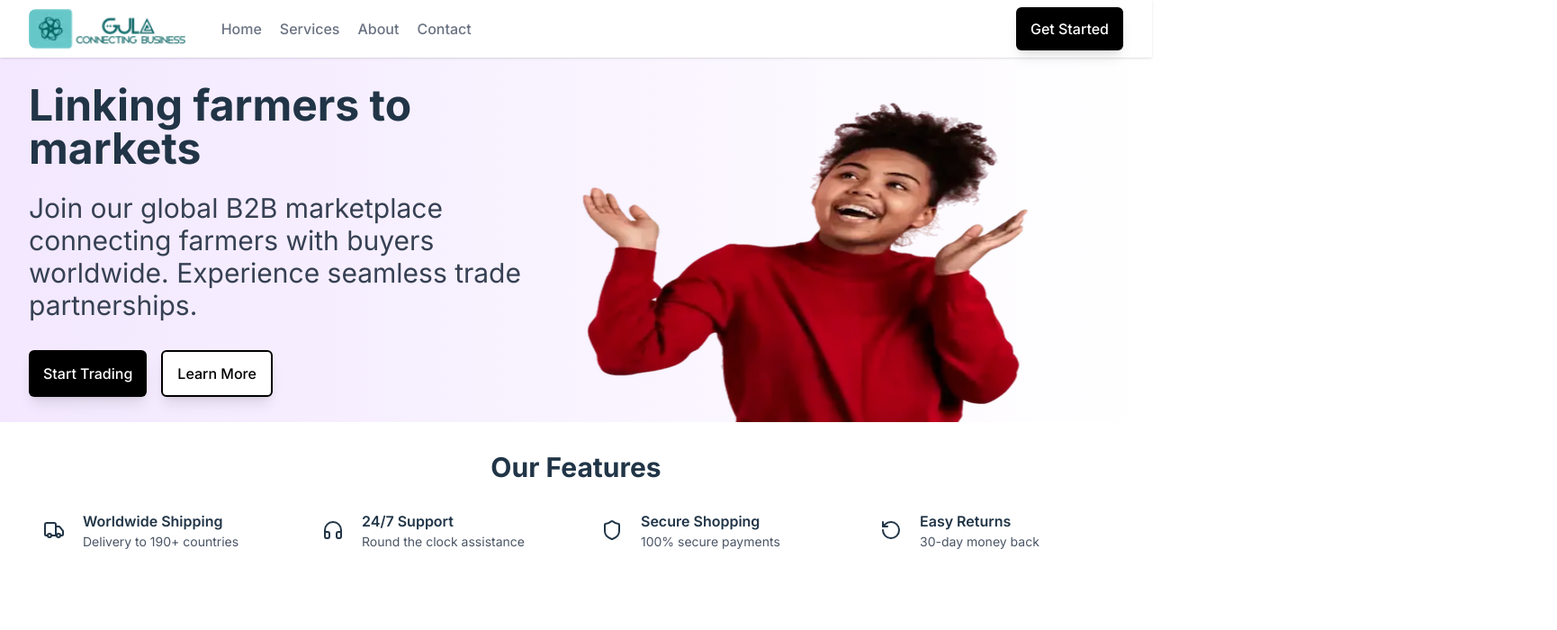
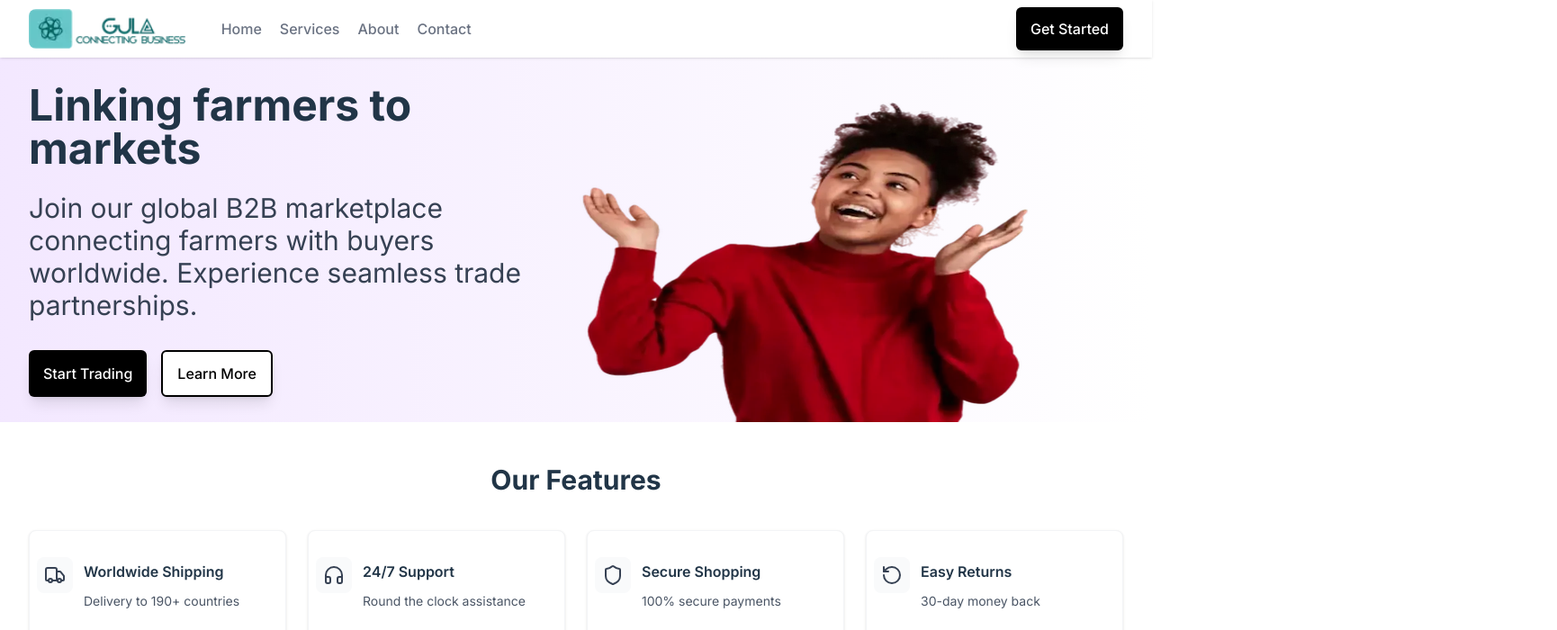
Before and after one commit to gulawebapp/gula_webapp, a React (Vite) app: page / in a window 1280 px wide. Shown: the top 700 px of the page at 90% size, 1730 px wide, since content can reach past the window. Built offline with nearby package versions, Linux system fonts and the light colour scheme.

Commit message:
added image to load critically

```diff
--- a/index.html
+++ b/index.html
@@ -8,7 +8,27 @@
       name="description"
       content="Connecting retailers with suppliers seamlessly."
     />
-
+    <!-- Preload LCP image - MOST IMPORTANT -->
+    <link
+      rel="preload"
+      as="image"
+      href="/src/components/HomePage/HeroSection/images/happy1_800.webp"
+      type="image/webp"
+      media="(min-width: 769px)"
+    />
+    <link
+      rel="preload"
+      as="image"
+      href="/src/components/HomePage/HeroSection/images/happy1_600.webp"
+      type="image/webp"
+      media="(max-width: 768px)"
+    />
+    <link
+      rel="preload"
+      as="image"
+      href="/src/components/HomePage//HeroSection/images/happy1_800.jpg"
+      type="image/jpeg"
+    />
     <title>Gula</title>
     <link href="/src/styles.css" rel="stylesheet" />
     <link rel="preconnect" href="https://fonts.googleapis.com" />
--- a/src/components/HomePage/FeaturesSection/FeaturesSection.jsx
+++ b/src/components/HomePage/FeaturesSection/FeaturesSection.jsx
@@ -28,15 +28,18 @@ const Feature = ({ feature }) => {
   const Icon = feature.icon;
 
   return (
-    <div className="flex items-start p-2 min-h-[80px] w-3xl">
-      <div className="mr-3 w-10 h-10 flex items-center justify-center flex-shrink-0">
-        <Icon className="w-6 h-6" aria-hidden="true" />
+    <div className="flex items-start p-2 w-full">
+      {/* Fixed icon container dimensions */}
+      <div className="mr-3 w-10 h-10 flex items-center justify-center flex-shrink-0 bg-gray-50 rounded-lg">
+        <Icon className="w-6 h-6 text-gray-700" aria-hidden="true" />
       </div>
-      <div className="overflow-hidden">
-        <h3 className="font-semibold text-sm md:text-base line-clamp-2 leading-tight mb-1">
+
+      {/* Fixed content area with consistent spacing */}
+      <div className="flex-1 min-w-0">
+        <h3 className="font-semibold text-sm md:text-base leading-tight mb-1 h-8 flex items-center">
           {feature.title}
         </h3>
-        <p className="text-gray-600 text-xs md:text-sm line-clamp-2 leading-tight">
+        <p className="text-gray-600 text-xs md:text-sm leading-tight h-6 flex items-center">
           {feature.description}
         </p>
       </div>
@@ -53,15 +56,25 @@ Feature.propTypes = {
 };
 
 const FeaturesSection = () => (
-  <section className="py-8 w-full bg-white min-h-14">
+  <section className="py-8 w-full bg-white">
     <div className="max-w-7xl mx-auto px-4 sm:px-6 lg:px-8">
-      <h2 className="text-xl sm:text-2xl md:text-3xl font-bold text-center mb-4 sm:mb-6">
-        Our Features
-      </h2>
-      <div className="flex justify-center w-full">
-        <div className="w-full grid grid-cols-1 sm:grid-cols-2 lg:grid-cols-4 gap-2 sm:gap-4 md:gap-6">
+      {/* Fixed height for title to prevent shift */}
+      <div className="h-12 sm:h-14 md:h-16 flex items-center justify-center mb-4 sm:mb-6">
+        <h2 className="text-xl sm:text-2xl md:text-3xl font-bold text-center">
+          Our Features
+        </h2>
+      </div>
+
+      {/* Container with aspect ratio to prevent layout shift */}
+      <div className="w-full">
+        <div className="grid grid-cols-1 sm:grid-cols-2 lg:grid-cols-4 gap-4 sm:gap-6">
           {features.map((feature, index) => (
-            <Feature key={index} feature={feature} />
+            <div
+              key={index}
+              className="min-h-[100px] sm:min-h-[120px] flex items-center bg-white border border-gray-100 rounded-lg shadow-sm hover:shadow-md transition-shadow duration-200"
+            >
+              <Feature feature={feature} />
+            </div>
           ))}
         </div>
       </div>
```
